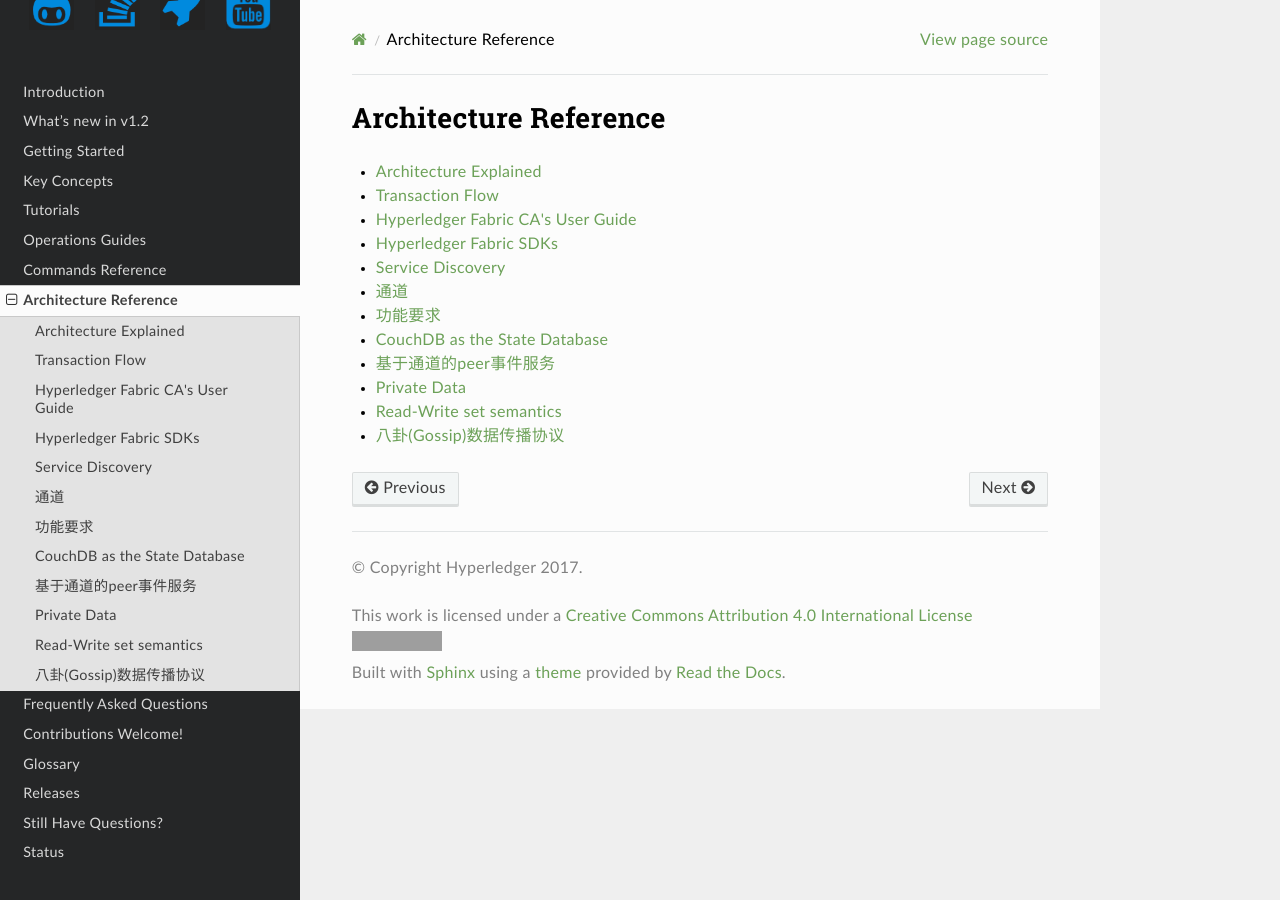
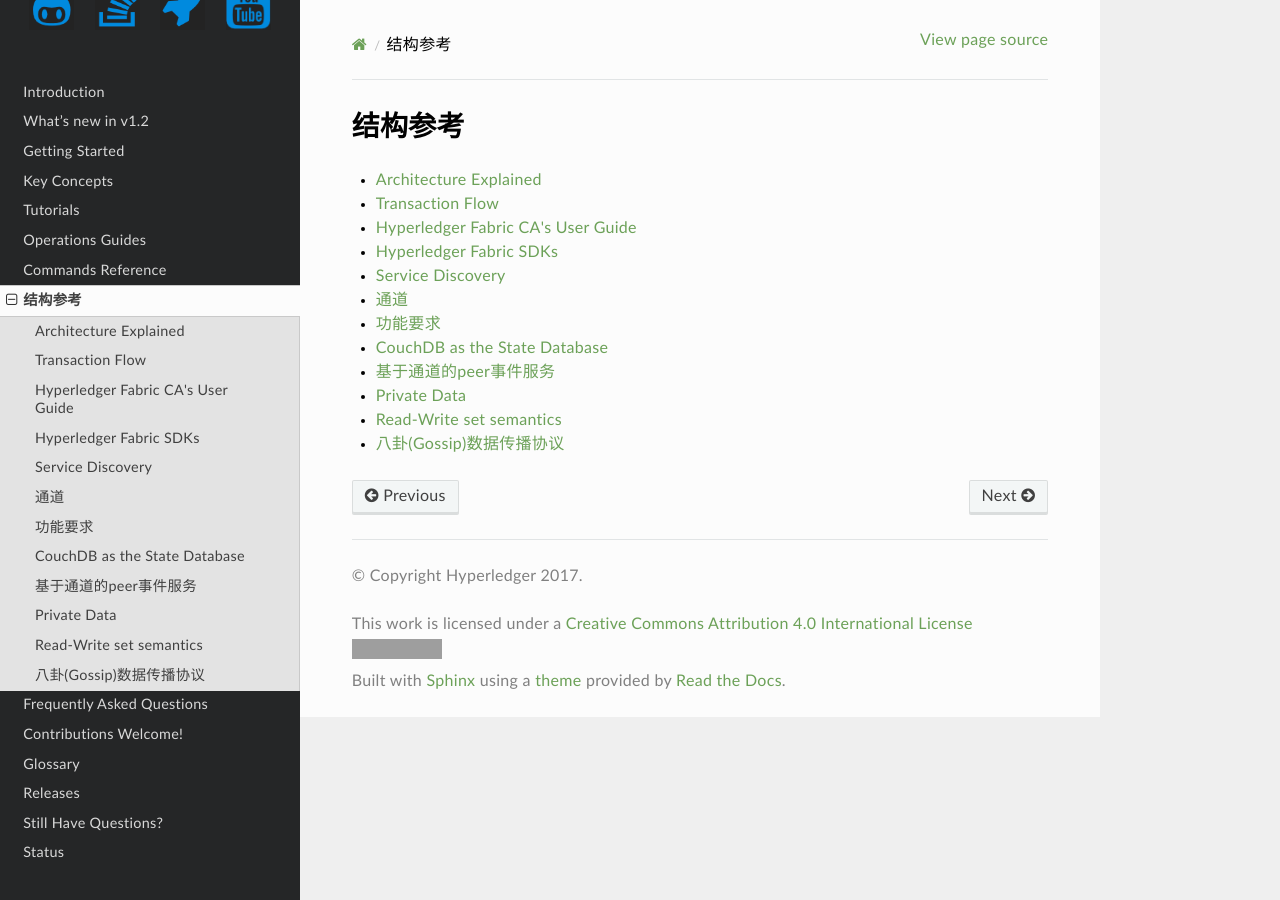
Before and after one commit to MangoDowner/hyperledger-fabric-docs-zh_CN, a Sphinx documentation site: the page built from source/architecture.rst, in a window 1280 px wide. Built offline with Sphinx 7.4.7 and the Read the Docs theme 2.0.0, drawn with Linux system fonts in a browser that asks for light colours; formulas are drawn with MathJax 3; grey boxes are pictures that could not be loaded.

Commit message:
汉化《结构参考》（Architecture Reference）章节

```diff
--- a/source/architecture.rst
+++ b/source/architecture.rst
@@ -1,4 +1,4 @@
-Architecture Reference
+结构参考
 ======================
 
 .. toctree::
```
